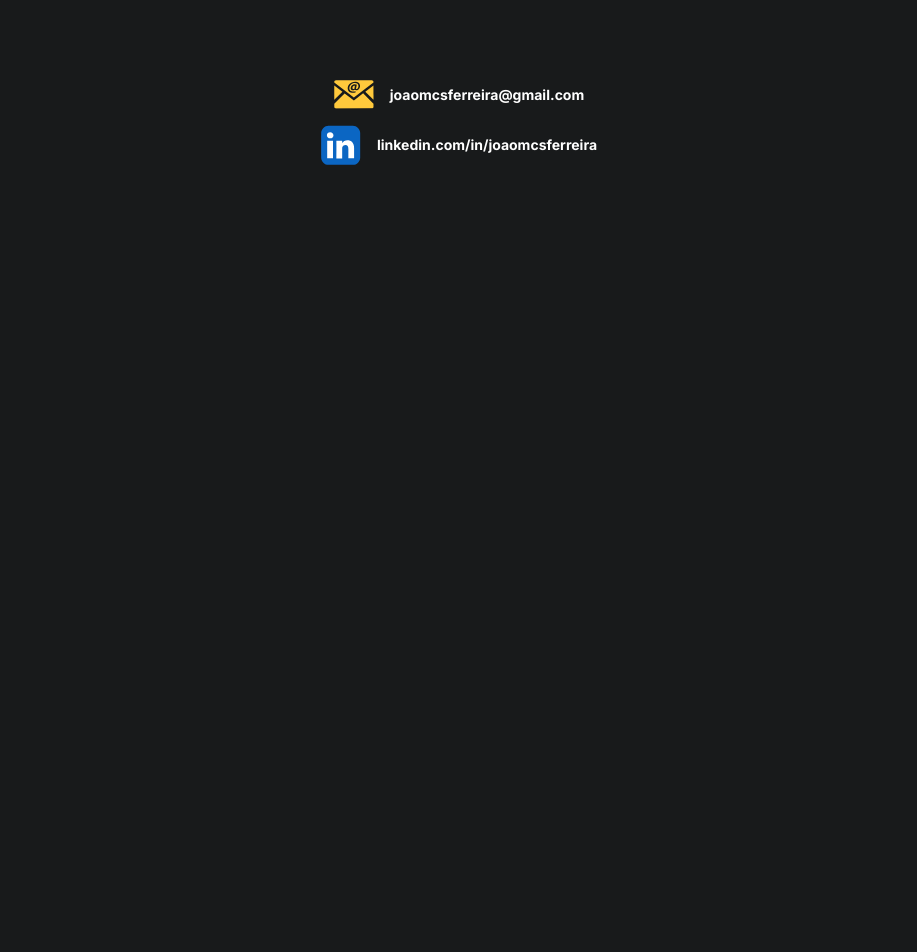
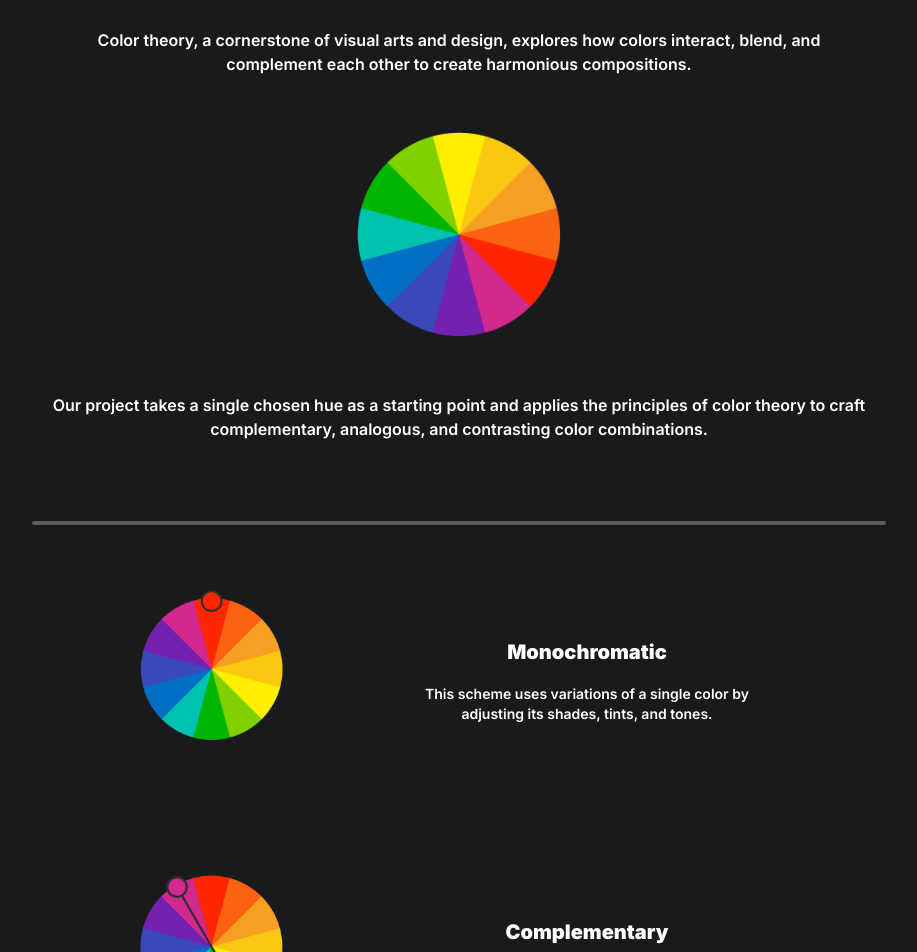
Before and after one commit to joaomcsferreira/color-wizardry, a Next.js app: page / in a window 1280 px wide. Shown: the part 920-1872 px from the top of the page, without its empty margins (181-1098 px from the left). Before the commit the page ends 1125 px from the top, so only its background shows below. Built offline with nearby package versions, Linux system fonts and the light colour scheme.

Commit message:
feat: Added information page

```diff
--- a/src/app/page.tsx
+++ b/src/app/page.tsx
@@ -1,10 +1,12 @@
 import Contact from "@/components/Contact"
 import Home from "@/components/Home"
+import Info from "@/components/Info"
 
 export default function App() {
   return (
     <main>
       <Home />
+      <Info />
       <Contact />
     </main>
   )
--- /dev/null
+++ b/src/components/Info/inde.css.ts
@@ -0,0 +1,18 @@
+const styles = {
+  container: "flex flex-col gap-16 py-10 text-center",
+  title: "text-3xl font-black md:text-4xl",
+  colorTheoryContainer: "flex flex-col items-center gap-10",
+  colorTheoryTitle: "text-xl font-black md:text-3xl",
+  colorTheoryDescription: "text-lg p-4 md:text-base md:w-8/12",
+  colorTheoryImage: "w-8/12 md:w-[16vw]",
+  diviser: "border-2 rounded-full border-gainsboro/50 w-10/12 m-auto md:w-8/12",
+  theoriesGroup: "flex flex-col items-center gap-14 md:gap-28",
+  theoryContainer:
+    "grid gap-5 md:grid-cols-3070 md:grid-rows-2 md:w-8/12 md:gap-0",
+  theoryTitle: "text-lg font-black md:self-end md:text-xl",
+  theoryImage:
+    "w-7/12 m-auto md:w-[12vw] md:col-start-1 md:row-start-1 md:row-span-2 md:mr-0",
+  theoryDescription: "m-auto p-4 md:w-8/12 md:text-sm",
+}
+
+export default styles
--- /dev/null
+++ b/src/components/Info/index.tsx
@@ -0,0 +1,100 @@
+import Image from "next/image"
+
+import circle from "../../../public/images/circle.png"
+import monochromatic from "../../../public/images/mono.png"
+import analogous from "../../../public/images/analogous.png"
+import complementary from "../../../public/images/complementary.png"
+import triadic from "../../../public/images/primary.png"
+import splitComplementary from "../../../public/images/split-complementary.png"
+
+import styles from "./inde.css"
+
+const theories = [
+  {
+    id: 1,
+    title: "Monochromatic",
+    image: monochromatic,
+    description:
+      "This scheme uses variations of a single color by adjusting its shades, tints, and tones.",
+  },
+  {
+    id: 2,
+    title: "Complementary",
+    image: complementary,
+    description:
+      "Complementary colors are located opposite each other on the color wheel. Using them in a color scheme creates strong contrast and visual impact.",
+  },
+  {
+    id: 3,
+    title: "Split Complementary",
+    image: splitComplementary,
+    description:
+      "This scheme involves selecting one base color and then using the two colors adjacent to its complementary color on the color wheel.",
+  },
+  {
+    id: 4,
+    title: "Analogous",
+    image: analogous,
+    description:
+      "Analogous color schemes involve selecting colors that are adjacent to each other on the color wheel. These colors create a sense of harmony and unity.",
+  },
+  {
+    id: 5,
+    title: "Triadic",
+    image: triadic,
+    description:
+      "Triadic color schemes use three colors that are evenly spaced around the color wheel. This creates a balanced yet vibrant combination.",
+  },
+]
+
+const Info = () => {
+  return (
+    <div className={styles.container}>
+      <h1 className={styles.title}>Info</h1>
+
+      <div className={styles.colorTheoryContainer}>
+        <h2 className={styles.colorTheoryTitle}>Color Theory</h2>
+
+        <p className={styles.colorTheoryDescription}>
+          Color theory, a cornerstone of visual arts and design, explores how
+          colors interact, blend, and complement each other to create harmonious
+          compositions.
+        </p>
+        <Image
+          src={circle}
+          alt="chromatic circle"
+          className={styles.colorTheoryImage}
+          placeholder="blur"
+          blurDataURL={circle.src}
+        />
+        <p className={styles.colorTheoryDescription}>
+          Our project takes a single chosen hue as a starting point and applies
+          the principles of color theory to craft complementary, analogous, and
+          contrasting color combinations.
+        </p>
+      </div>
+
+      <hr className={styles.diviser} />
+
+      <div className={styles.theoriesGroup}>
+        {theories.map((theory) => (
+          <div key={theory.id} className={styles.theoryContainer}>
+            <h3 className={styles.theoryTitle}>{theory.title}</h3>
+
+            <Image
+              src={theory.image}
+              alt={`${theory.title} scheme`}
+              className={styles.theoryImage}
+              placeholder="blur"
+              blurDataURL={theory.image.src}
+            />
+
+            <p className={styles.theoryDescription}>{theory.description}</p>
+          </div>
+        ))}
+      </div>
+    </div>
+  )
+}
+
+export default Info
```
